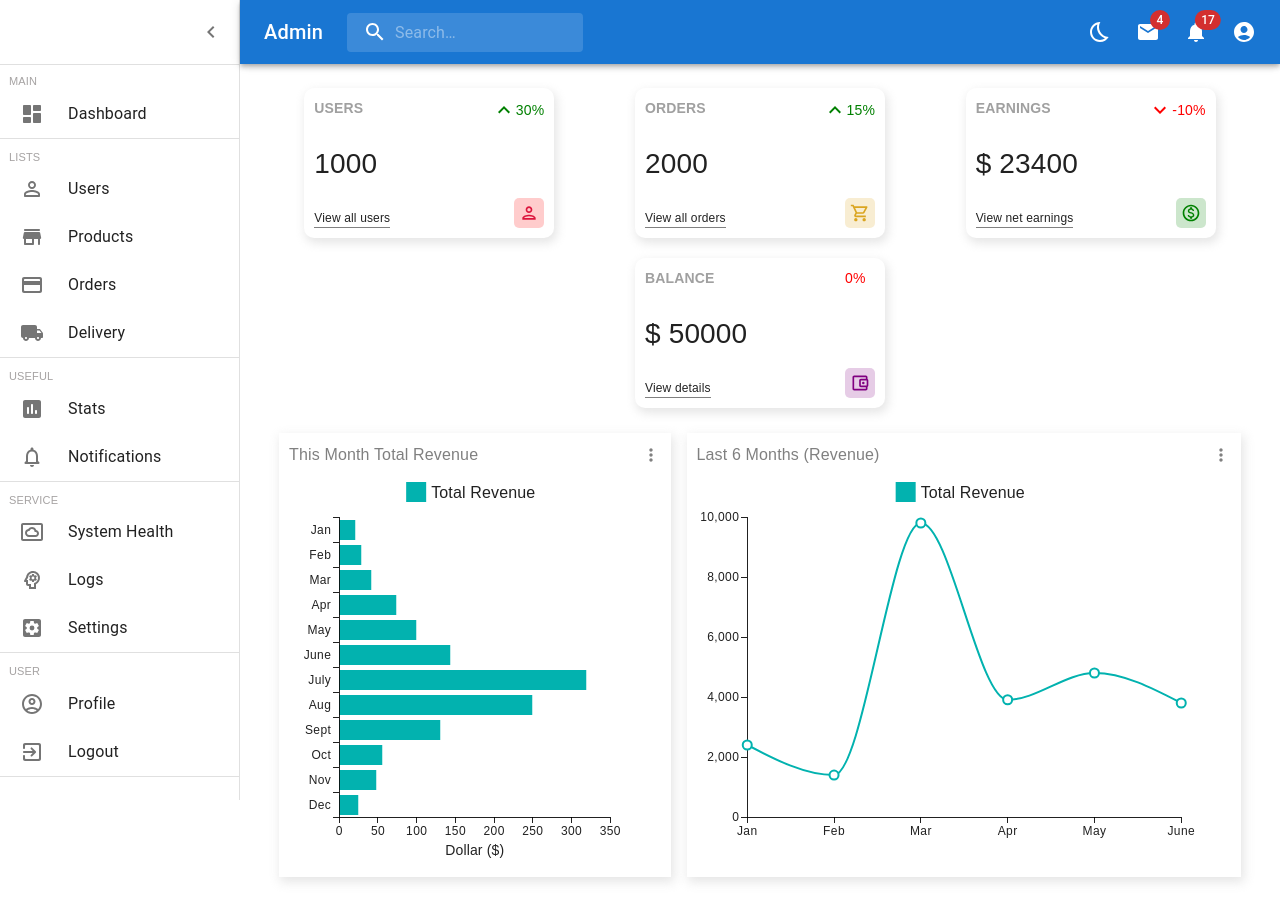
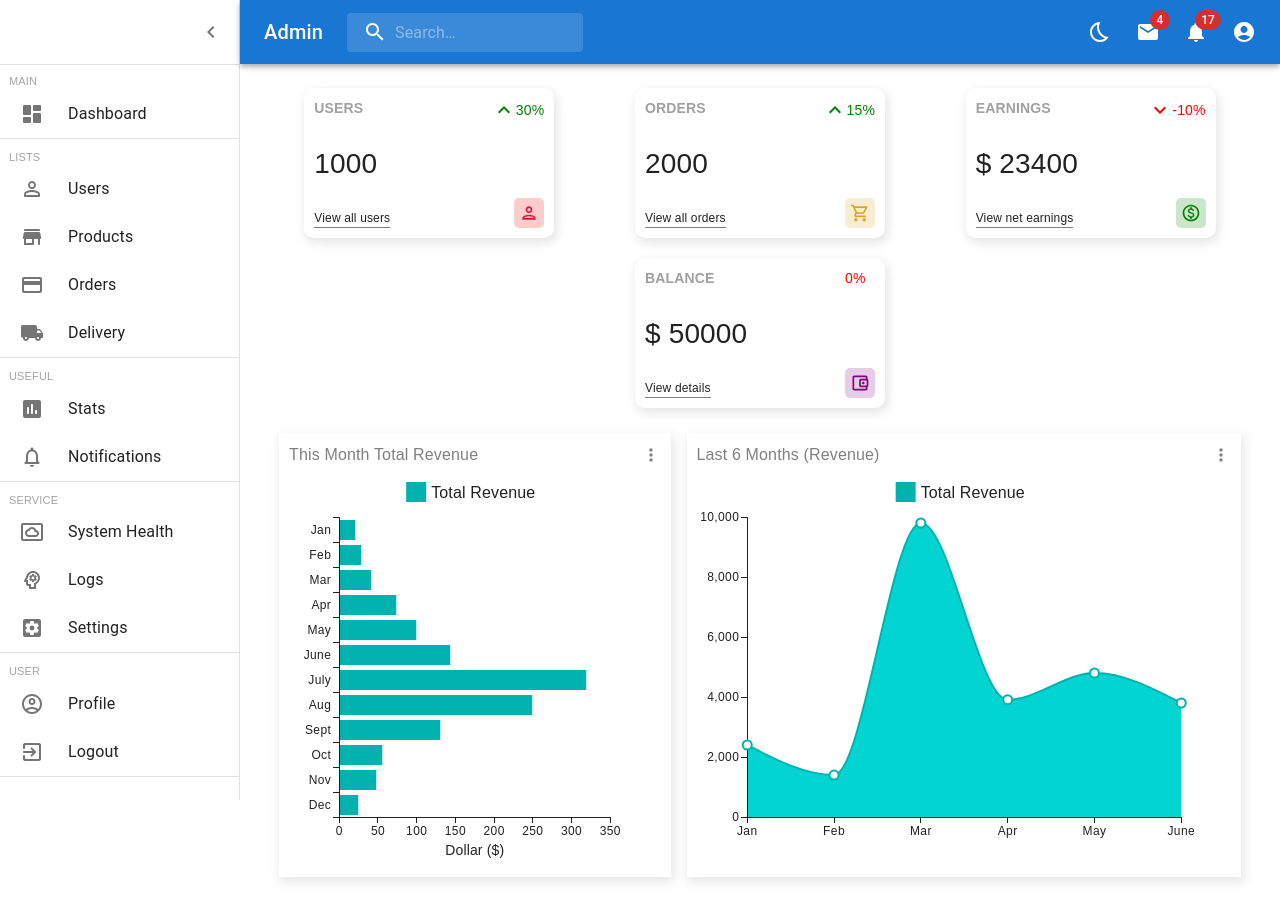
Before and after one commit to aungkhant611658/custom_react_admin_dashboard, a React (Create React App) app: page / in a window 1280 px wide. Built offline with nearby package versions, Linux system fonts and the light colour scheme.

Commit message:
6 months revenue chart

```diff
--- a/src/components/charts/NormalChart/NormalChart.jsx
+++ b/src/components/charts/NormalChart/NormalChart.jsx
@@ -29,7 +29,14 @@ const NormalChart = () => {
       <Box className="bottom" sx={{ width: "100%" }}>
         <div className="chartWrapper">
           <LineChart
-            series={[{ data: pData, label: "Total Revenue", valueFormatter }]}
+            series={[
+              {
+                data: pData,
+                area: true,
+                label: "Total Revenue",
+                valueFormatter,
+              },
+            ]}
             xAxis={[{ scaleType: "point", data: xLabels }]}
             sx={{ width: "100%" }}
             height={400}
```
